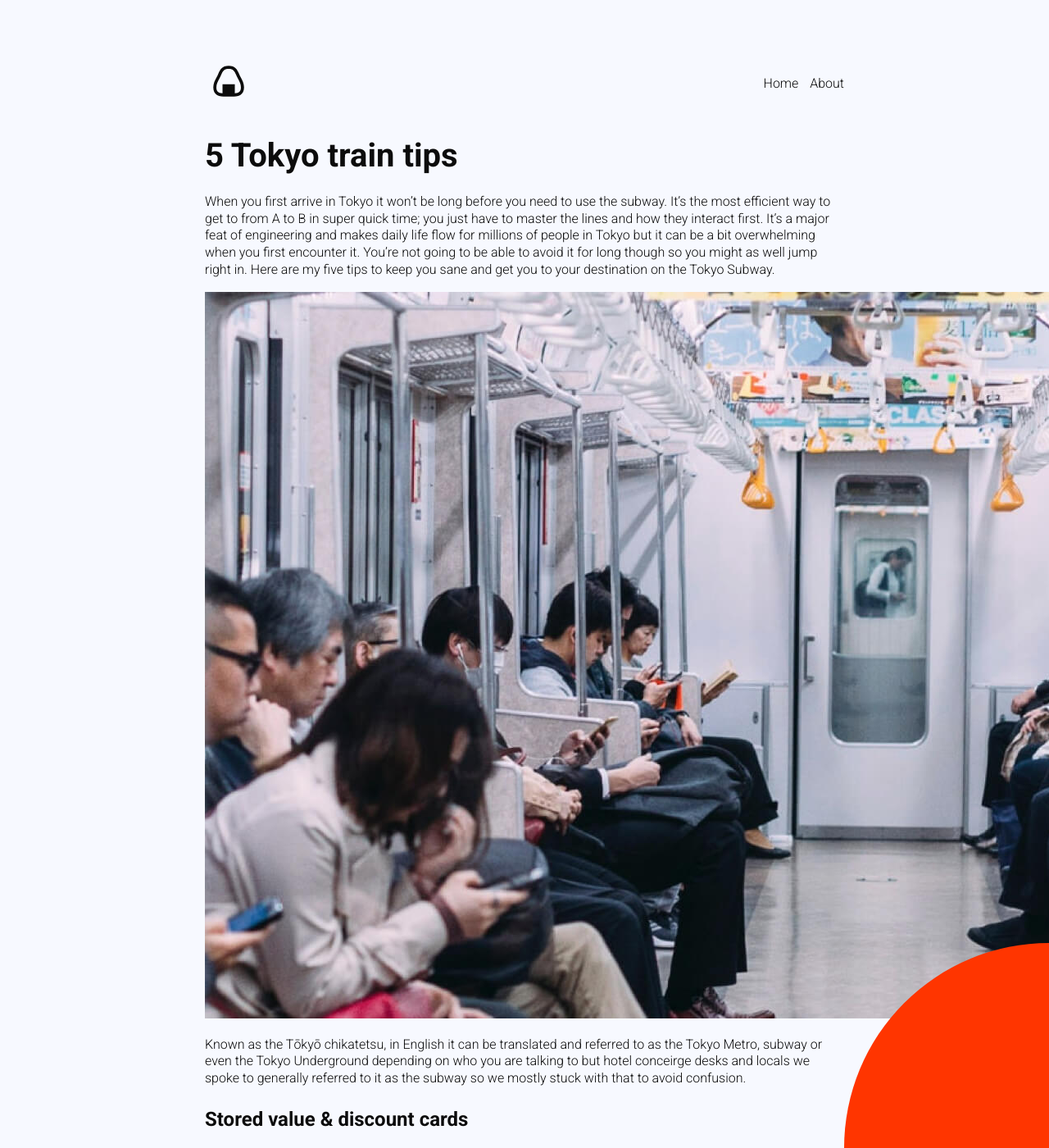
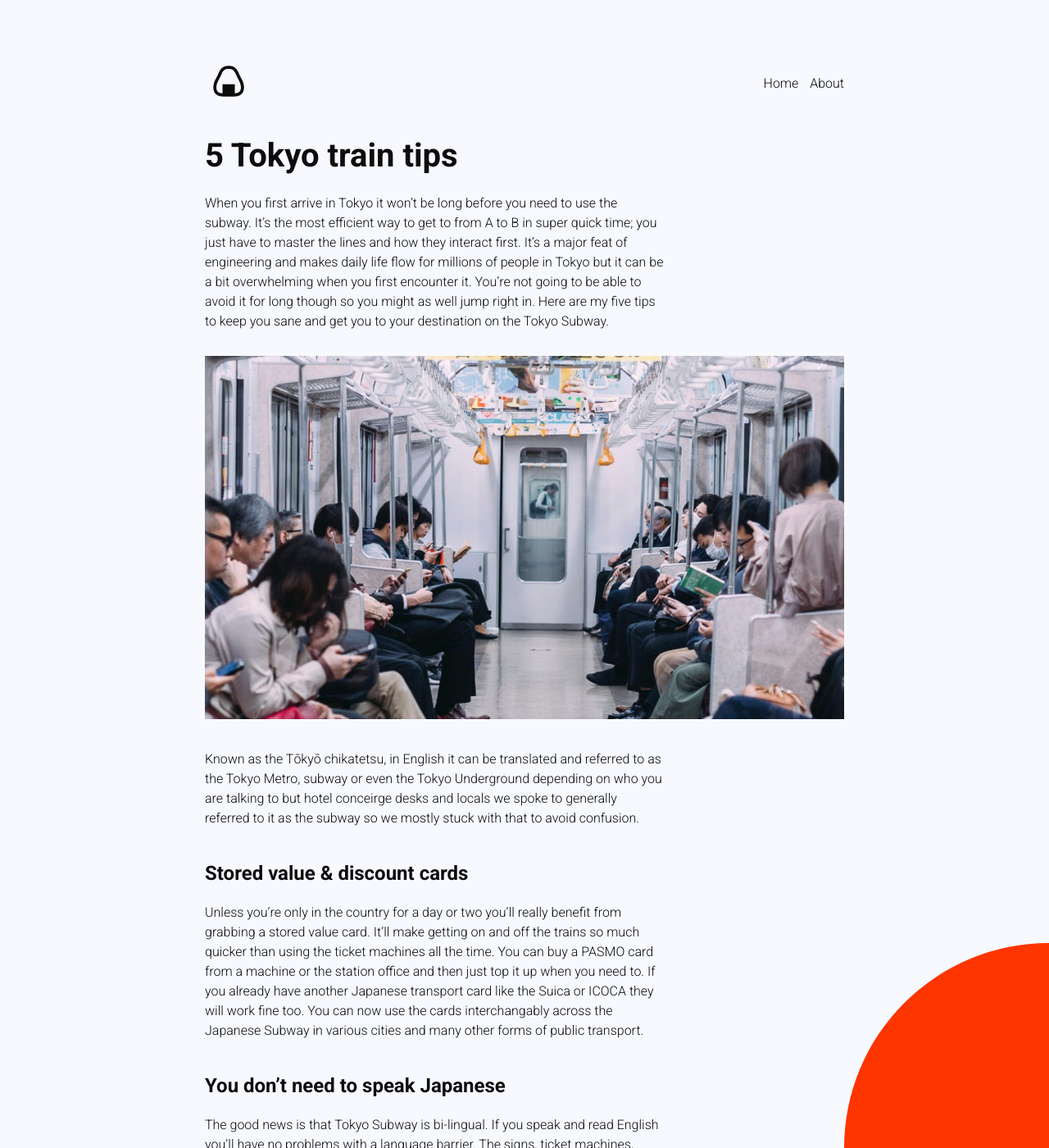
Before and after one commit to murphytrueman/night-in-japan, a Jekyll site: the page built from _posts/2021-01-14-tokyo-train-tips.markdown, in a window 1280 px wide and 1400 px high. Shown: the whole window at 82% size. Built offline with Jekyll 4.4.1, drawn with Linux system fonts in a browser that asks for light colours.

Commit message:
Adjusted layout for blog posts

```diff
--- a/_layouts/post.html
+++ b/_layouts/post.html
@@ -4,4 +4,4 @@ layout: default
 
 <h2>{{ page.title }}</h2>
 
-{{ content }}
+<div class="post-body">{{ content }}</div>
--- a/assets/css/style.scss
+++ b/assets/css/style.scss
@@ -95,6 +95,23 @@ section a:hover {
   }
 }
 
+.post-body {
+  p {
+    max-width: 560px;
+    margin-bottom: 30px;
+    line-height: 1.5;
+  }
+
+  img {
+    max-width: 780px;
+  }
+
+  h3 {
+    margin-top: 40px;
+    margin-bottom: 20px;
+  }
+}
+
 .circle {
   position: fixed;
   bottom: -250px;
@@ -103,4 +120,5 @@ section a:hover {
   height: 500px;
   background-color: $highlight;
   border-radius: 50%;
+  z-index: -1;
 }
```
